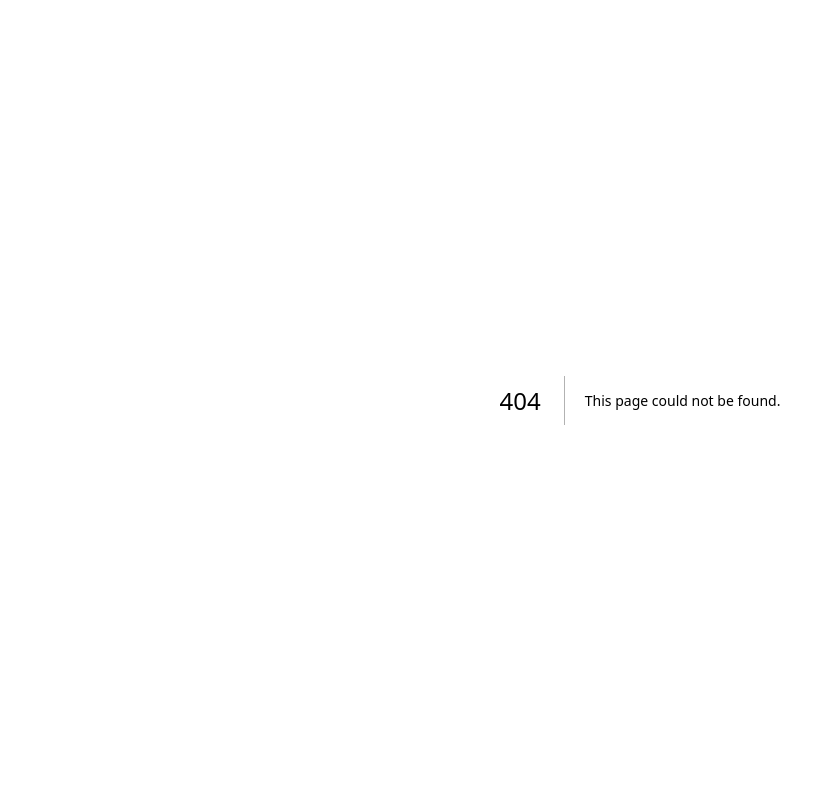
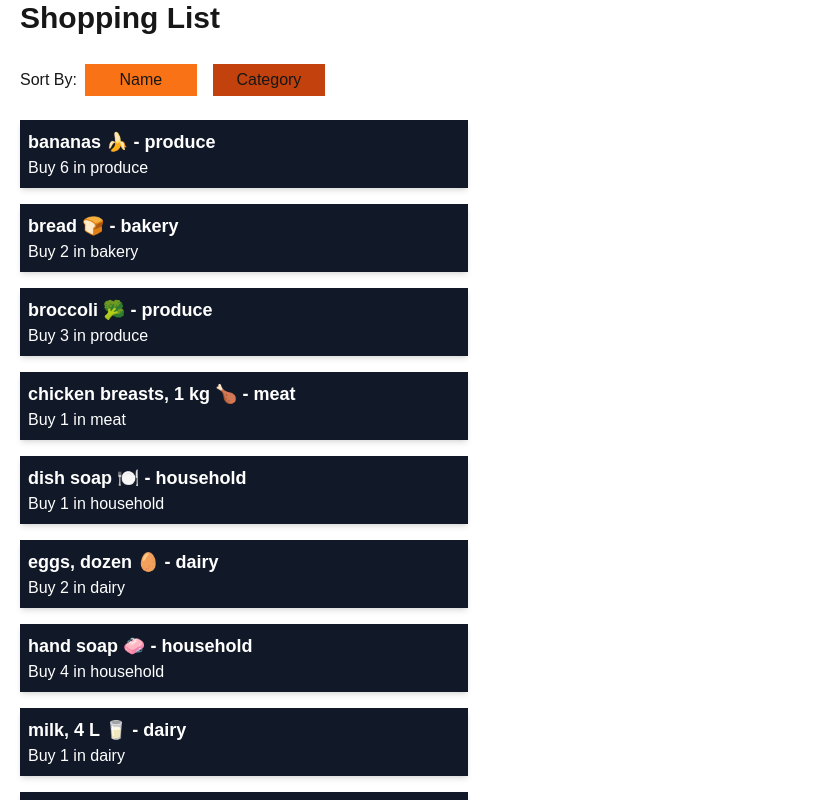
Before and after one commit to SerapisGod/cprg306-assignments, a Next.js app: page /week-6 in a window 1280 px wide. Before the commit this address had no page. Shown: the top 800 px of the page, without its empty margins (0-823 px from the left). Built offline with nearby package versions, Linux system fonts and the light colour scheme.

Commit message:
Week6Complete
haven't had a chance to do the bonus yet

```diff
--- a/app/page.js
+++ b/app/page.js
@@ -9,6 +9,7 @@ export default function Page() {
                 <Link href="/week-3">Week 3 Assignment Link</Link>
                 <Link href="/week-4">Week 4 Assignment Link</Link>
                 <Link href="/week-5">Week 5 Assignment Link</Link>
+                <Link href="/week-6">Week 6 Assignment Link</Link>
             </div>
         </main>
     );
--- /dev/null
+++ b/app/week-6/item-list.js
@@ -0,0 +1,54 @@
+"use client";
+import React, { useState, useEffect } from "react";
+
+const items = require('./items.json');
+
+function ItemList() {
+    const[sortBy, setSortBy] = useState('name');
+
+    const sortedItems = [...items].sort((a, b) => {
+        if(sortBy === 'name')
+        {
+            return a.name.localeCompare(b.name);
+        } else if (sortBy === 'category')
+        {
+            return a.category.localeCompare(b.category);
+        }
+        return 0;
+    });
+
+    return (
+        <div>
+            <div className="flex items-center mb-4">
+                <label className="center">Sort By:</label>
+                <div>
+                    <button
+                        onClick={() => setSortBy('name')}
+                        className={`p-1 m-2 w-28 ${sortBy === 'name' ? 'bg-orange-500' : 'bg-orange-700'}`}
+                    >
+                        Name
+                    </button>
+                    <button
+                        onClick={() => setSortBy('category')}
+                        className={`p-1 m-2 w-28 ${sortBy === 'category' ? 'bg-orange-500' : 'bg-orange-700'}`}
+                    >
+                        Category
+                    </button>
+                </div>
+            </div>
+
+            <ul>
+                {sortedItems.map((item) => (
+                    <li key={item.id} className="bg-gray-900 p-2 shadow-md mb-4 max-w-md ">
+                        <span className="text-white text-lg font-bold">
+                            {item.name} - {item.category}
+                        </span>
+                        <p className="text-white">Buy {item.quantity} in {item.category}</p>
+                    </li>
+                ))}
+            </ul>
+        </div>
+    );
+}
+
+export default ItemList;
--- /dev/null
+++ b/app/week-6/item.js
@@ -0,0 +1,9 @@
+function Item({name, quantity, category}) {
+    return (
+      <li className="bg-gray-900 p-2 shadow-md mb-4 max-w-md ">
+          <p className="text-white text-lg font-bold">{name}</p>
+          <p className="text-white">Buy {quantity} in {category}</p>
+      </li>
+    );
+  }
+  export default Item;
--- /dev/null
+++ b/app/week-6/items.json
@@ -0,0 +1,74 @@
+[
+    {
+      "id": "1h2GJKH12gkHG31h1H",
+      "name": "milk, 4 L 🥛",
+      "quantity": 1,
+      "category": "dairy"
+    },
+    {
+      "id": "2KJH3k2j3H1k2J3K1H",
+      "name": "bread 🍞",
+      "quantity": 2,
+      "category": "bakery"
+    },
+    {
+      "id": "3h2KJH3k2j3H1k2J3",
+      "name": "eggs, dozen 🥚",
+      "quantity": 2,
+      "category": "dairy"
+    },
+    {
+      "id": "4k2J3K1H2GJKH12gk",
+      "name": "bananas 🍌",
+      "quantity": 6,
+      "category": "produce"
+    },
+    {
+      "id": "5H1h1H2KJH3k2j3H",
+      "name": "broccoli 🥦",
+      "quantity": 3,
+      "category": "produce"
+    },
+    {
+      "id": "6H1k2J3K1H2GJKH1",
+      "name": "chicken breasts, 1 kg 🍗",
+      "quantity": 1,
+      "category": "meat"
+    },
+    {
+      "id": "7gkHG31h1H2KJH3k",
+      "name": "pasta sauce 🍝",
+      "quantity": 3,
+      "category": "canned goods"
+    },
+    {
+      "id": "8j3H1k2J3K1H2GJK",
+      "name": "spaghetti, 454 g 🍝",
+      "quantity": 2,
+      "category": "dry goods"
+    },
+    {
+      "id": "9H12gkHG31h1H2KJ",
+      "name": "toilet paper, 12 pack 🧻",
+      "quantity": 1,
+      "category": "household"
+    },
+    {
+      "id": "10H3k2j3H1k2J3K1",
+      "name": "paper towels, 6 pack",
+      "quantity": 1,
+      "category": "household"
+    },
+    {
+      "id": "11k2J3K1H2GJKH12",
+      "name": "dish soap 🍽️",
+      "quantity": 1,
+      "category": "household"
+    },
+    {
+      "id": "12GJKH12gkHG31h1",
+      "name": "hand soap 🧼",
+      "quantity": 4,
+      "category": "household"
+    }
+  ]
--- /dev/null
+++ b/app/week-6/page.js
@@ -0,0 +1,11 @@
+import ItemList from "./item-list";
+
+function Page() {
+    return (
+        <main className="px-5">
+            <h1 className="text-3xl font-bold mb-5">Shopping List</h1>
+            < ItemList/>
+        </main>
+    );
+}
+export default Page;
```
